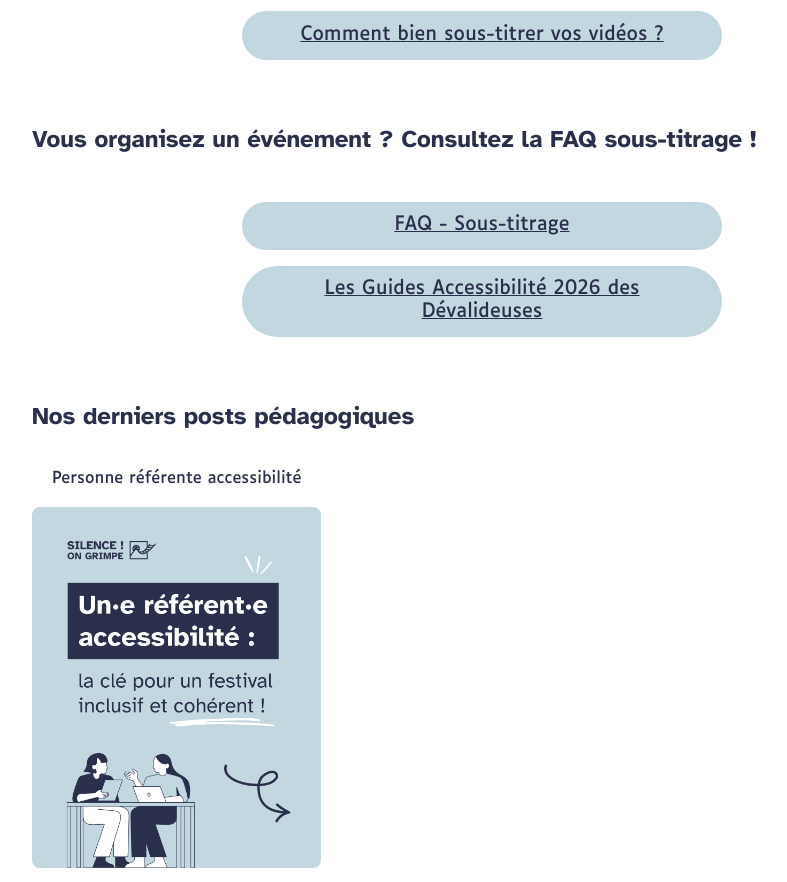
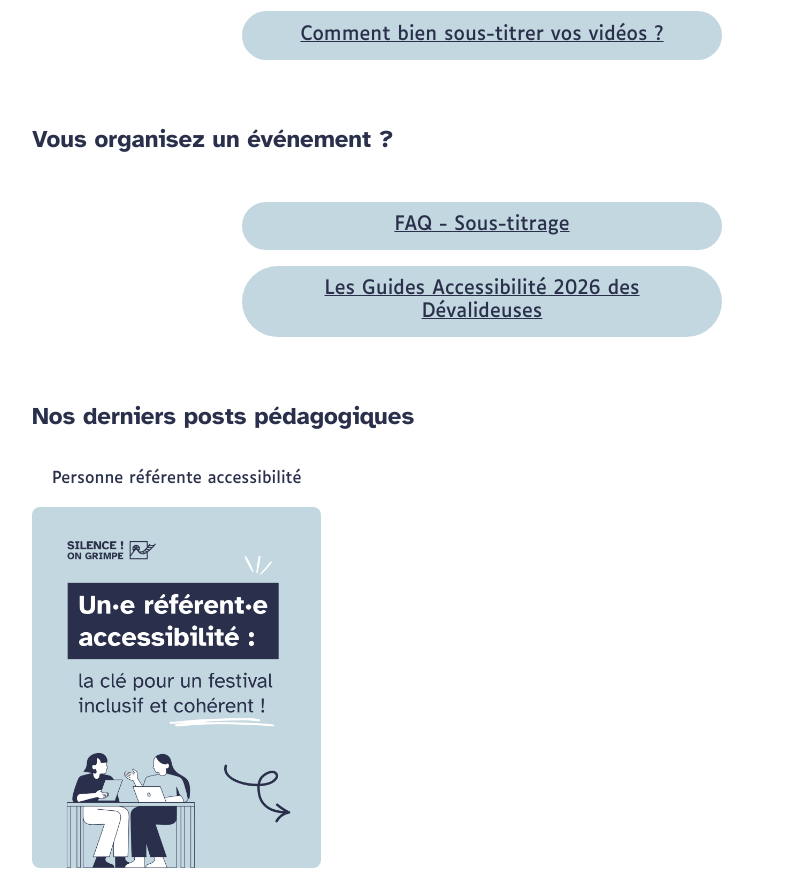
Before and after one commit to emma11y/silenceongrimpe, an Angular app: page /ressources in a window 1280 px wide. Shown: the part 1880-2762 px from the top of the page, without its empty margins (158-945 px from the left). Built offline with nearby package versions, Linux system fonts and the light colour scheme.

Commit message:
fix wording

```diff
--- a/src/app/pages/ressources/ressources.component.html
+++ b/src/app/pages/ressources/ressources.component.html
@@ -110,7 +110,7 @@
     </ul>
   </div>
 
-  <h2>Vous organisez un événement ? Consultez la FAQ sous-titrage !</h2>
+  <h2>Vous organisez un événement ?</h2>
 
   <div class="toc">
     <ul>
```
